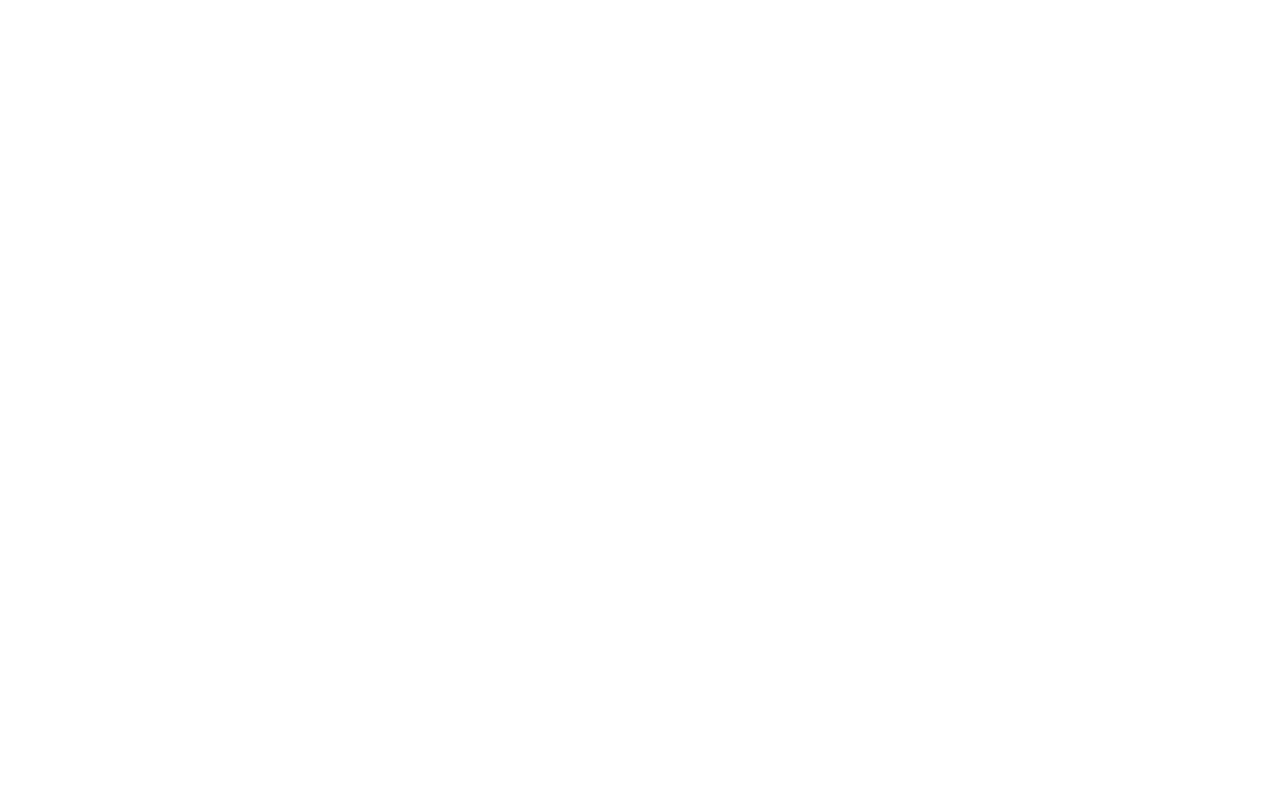
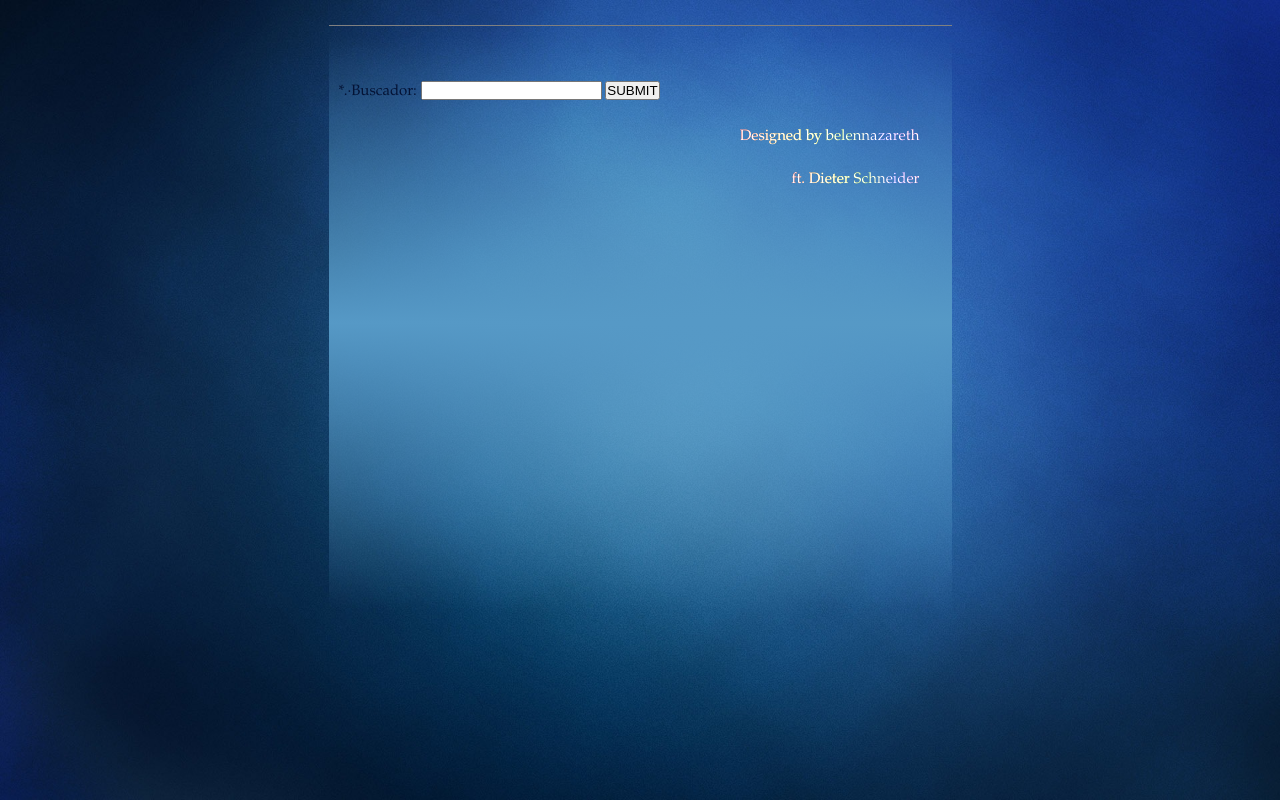
Before and after one commit to belennazareth/MSX_HTML, a Flask app: page /juegos in a window 1280 px wide. Before the commit the page is empty. Run offline with Flask 2, Linux system fonts and the light colour scheme.

Commit message:
modificaciones y añadido juegos

```diff
--- a/static/style.css
+++ b/static/style.css
@@ -15,7 +15,7 @@ body {
 	width: 623px;
 	color: #041335;
 	font-family: Garamond, Georgia, "Times New Roman", Times, serif;
-	font-size: 1.2em;
+	font-size: 1.5em;
 }
 
 #header {
--- a/templates/inicio.html
+++ b/templates/inicio.html
@@ -1,7 +1,7 @@
 {%extends "base.html"%}
 
 {%block inicio%}
-<a href="/templates/juegos.html"><button type="button"> <img src="../static/images/main_header.jpg" height ="359" width="633" /></button></a>
+<a href="/juegos"><button type="button"> <img src="../static/images/main_header.jpg" height ="359" width="633" /></button></a>
 {%endblock%}
 
 {%block titulo%}Pulsa sobre el logo para acceder al buscador de videojuegos{%endblock%}
--- a/templates/juegos.html
+++ b/templates/juegos.html
@@ -0,0 +1,9 @@
+{%extends "base.html"%}
+
+ {%block contenido%}
+<form action="/listajuegos" method="POST">
+    <label for="nombre">*.·Buscador: </label>
+    <input type="text" name="nombre" />
+    <input type="submit" value="SUBMIT" />
+</form>
+{%endblock%}
```
Also changed, not shown: app.py (+15 -0 lines), templates/listajuegos.html (added).
